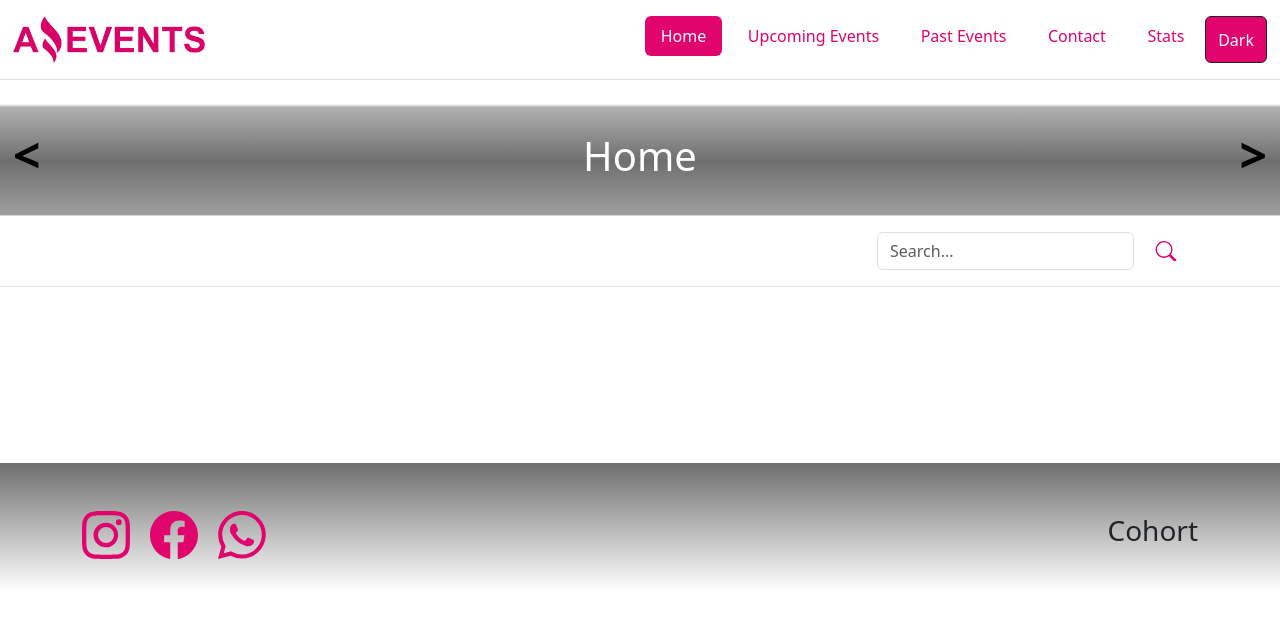
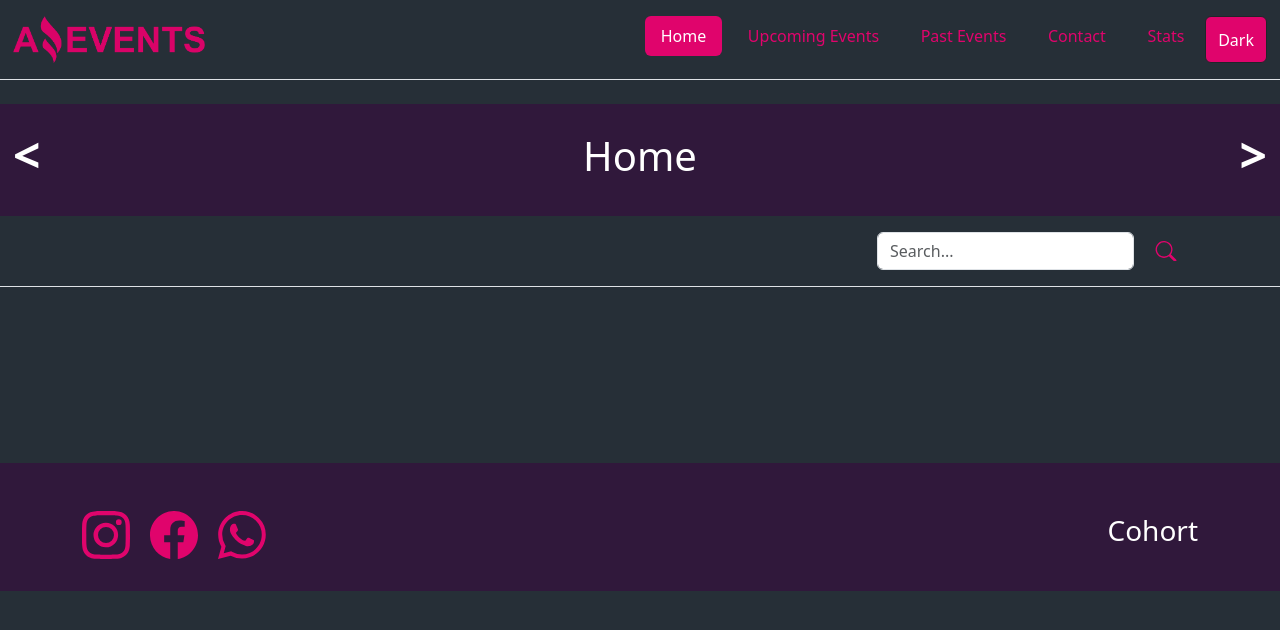
Before and after one commit to carlosmorales1908/amazing-events-BarriosMorales, a plain HTML site: page index.html in a window 1280 px wide. Both pictures are taken after a click on the button "Dark". Drawn offline with nearby package versions, Linux system fonts and the light colour scheme; no server answers.

Commit message:
added dark mode to index

```diff
--- a/index.html
+++ b/index.html
@@ -12,7 +12,7 @@
     <title>Home</title>
 </head>
 
-<body>
+<body id="body">
 
     <div class="header-top">
         <header class="d-flex flex-wrap justify-content-center py-3 mb-4 border-bottom">
@@ -27,9 +27,9 @@
                 <li class="nav-item"><a href="./contact.html" class="nav-link nav-bar-top-text">Contact</a></li>
                 <li class="nav-item"><a href="./stats.html" class="nav-link nav-bar-top-text">Stats</a></li>
             </ul>
-            <button type="button" class="btn btn-dark">Dark</button>
+            <button id="dark-mode" type="button" class="btn btn-dark">Dark</button>
         </header>
-        <div class="nav-control d-flex justify-content-between align-items-center">
+        <div id="nav-bar" class="nav-control d-flex justify-content-between align-items-center">
             <a href="./stats.html"><</a>
             <h1>Home</h1>
             <a href="./upcoming-events.html">></a>
@@ -39,7 +39,7 @@
         <div class="container">
             <div class="d-flex flex-wrap align-items-center justify-content-center justify-content-lg-start">
 
-                <section id="categories" class="nav col-12 col-lg-auto me-lg-auto mb-2 mb-md-0" >
+                <section id="categories" class="nav col-12 col-lg-auto me-lg-auto mb-2 mb-md-0 text-black" >
                 </section>
 
                 <form class="col-12 col-lg-auto mb-3 mb-lg-0 me-lg-3 d-flex" role="search">
@@ -58,7 +58,7 @@
     <section id="cards-container" class="cards-container row grid gap-3 justify-content-center">
     </section>
 
-   <footer>
+   <footer id="footer">
         <div class="container d-flex justify-content-between align-items-center">
             <div class="redes">
                 <svg xmlns="http://www.w3.org/2000/svg" fill="currentColor" class="bi bi-instagram ig" viewBox="0 0 16 16">
@@ -84,6 +84,7 @@
 
     <script src="./js/data.js"></script>
     <script src="./js/home.js"></script>
+    <script src="./js/dark-mode.js"></script>
 </body>
 
 </html>
--- /dev/null
+++ b/js/dark-mode.js
@@ -0,0 +1,53 @@
+// const categoriesContainer = document.getElementById('categories');
+// const cardContainer = document.getElementById('cards-container');
+const btnDarkMode = document.getElementById('dark-mode');
+const bodyContainer = document.getElementById('body');
+const footer = document.getElementById('footer');
+const navControl = document.getElementById('nav-bar')
+var cardsBody;
+
+
+getDataFromApi().then(() => {
+    cardsBody = document.querySelectorAll('.card');
+    loadMode();
+});
+
+
+
+btnDarkMode.addEventListener('click', function(){
+    console.log(cardsBody)
+    bodyContainer.classList.toggle('dark-mode');
+    categoriesContainer.classList.toggle('text-white');
+    cardsBody.forEach(card => card.classList.toggle("dark-card"));
+    footer.classList.toggle('dark-footer');
+    navControl.classList.toggle('dark-nav');
+    setStoreDarkMode(bodyContainer.classList.contains('dark-mode'));
+
+})
+
+function loadMode(){
+    console.log("entra a loadMode")
+    let darkmode = localStorage.getItem('darkmode');
+    console.log(darkmode)
+    if(!darkmode){
+        setStoreDarkMode("false");
+    }
+    else if(darkmode == "true"){
+        bodyContainer.classList.add('dark-mode');
+        categoriesContainer.classList.add('text-white');
+        cardsBody.forEach(card => card.classList.add("dark-card"));
+        footer.classList.add('dark-footer');
+        navControl.classList.add('dark-nav');
+    }
+    // if(darkmode){
+    //     bodyContainer.classList.add('dark-mode');
+    // }
+    // else{
+    //     setStoreDarkMode(!darkmode);
+    //     console.log(!darkmode)
+    // }
+}
+
+function setStoreDarkMode(value){
+    localStorage.setItem('darkmode',value);
+}
--- a/js/stats.js
+++ b/js/stats.js
@@ -21,7 +21,6 @@ getDataFromApi().then(() => {
     renderStatisticsByCategory(statisticsByCategory(upcomingEvents),categories,upcomingEventsStatisticsByCategory);
     loadPastEvents();
     renderStatisticsByCategory(statisticsByCategory(pastEvents),categories,pastEventsStatisticsByCategory);
-
 });
 
 
--- a/style/style.css
+++ b/style/style.css
@@ -37,6 +37,10 @@ body{
 
 .label-distance{
     padding-right: 3em;
+}
+
+.text-black{
+    color: black;
 }
 
 .btn{
@@ -202,6 +206,34 @@ footer{
     color: black;
 }
 
+/*                                                        dark mode  */
+.dark-mode{
+    background-color: #262f37;
+}
+
+.text-white{
+    color: white;
+}
+
+.dark-card{
+    /* background-color: #4e3058; */
+    background-color: #30183b;
+    color: white;
+}
+
+.dark-footer{
+    background: #30183b;
+    color: white;
+}
+
+.dark-nav{
+    background: #30183b;
+    color: white;
+}
+
+.dark-nav a{
+    color: white;
+}
 
 /*                                                    responsive  */
 
```
